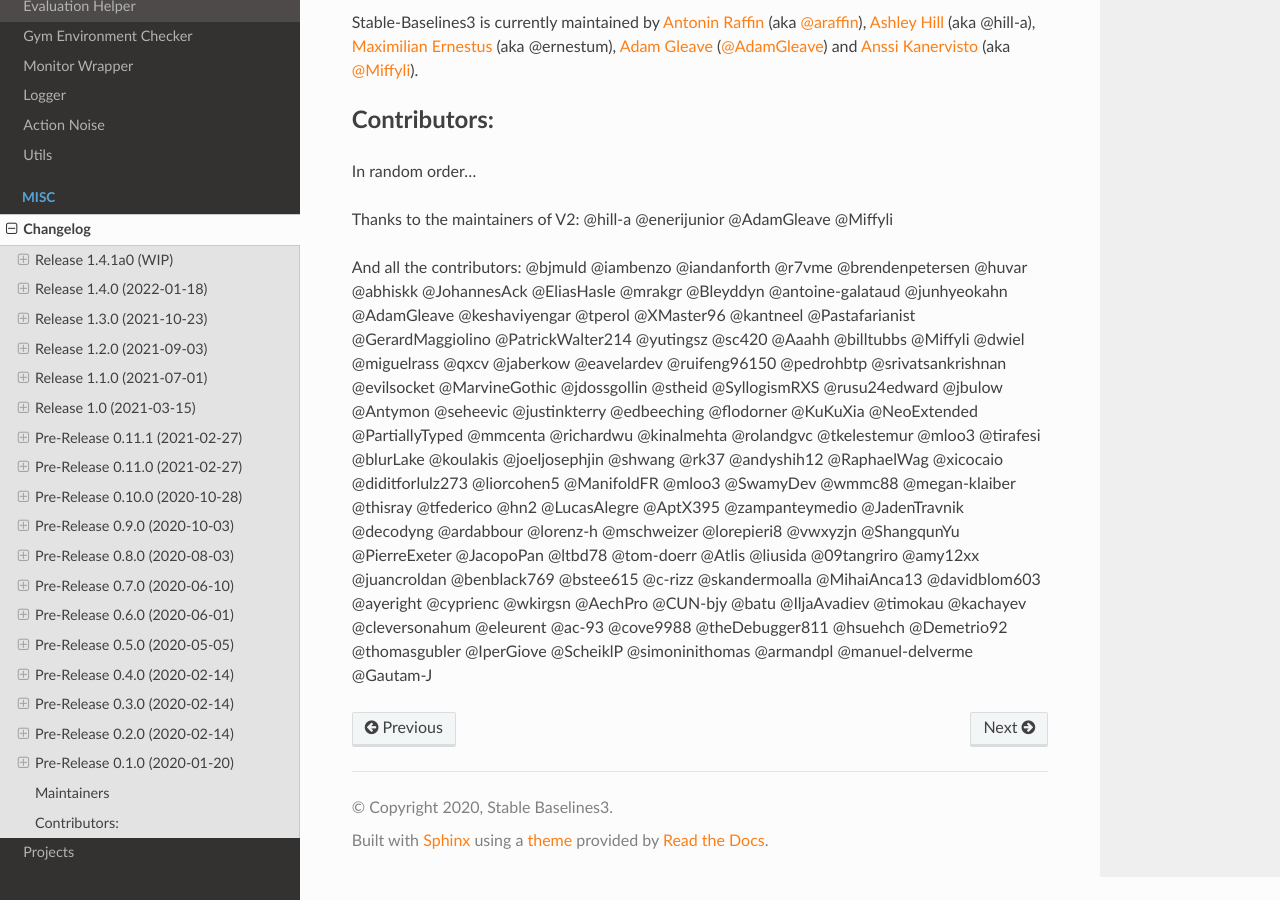
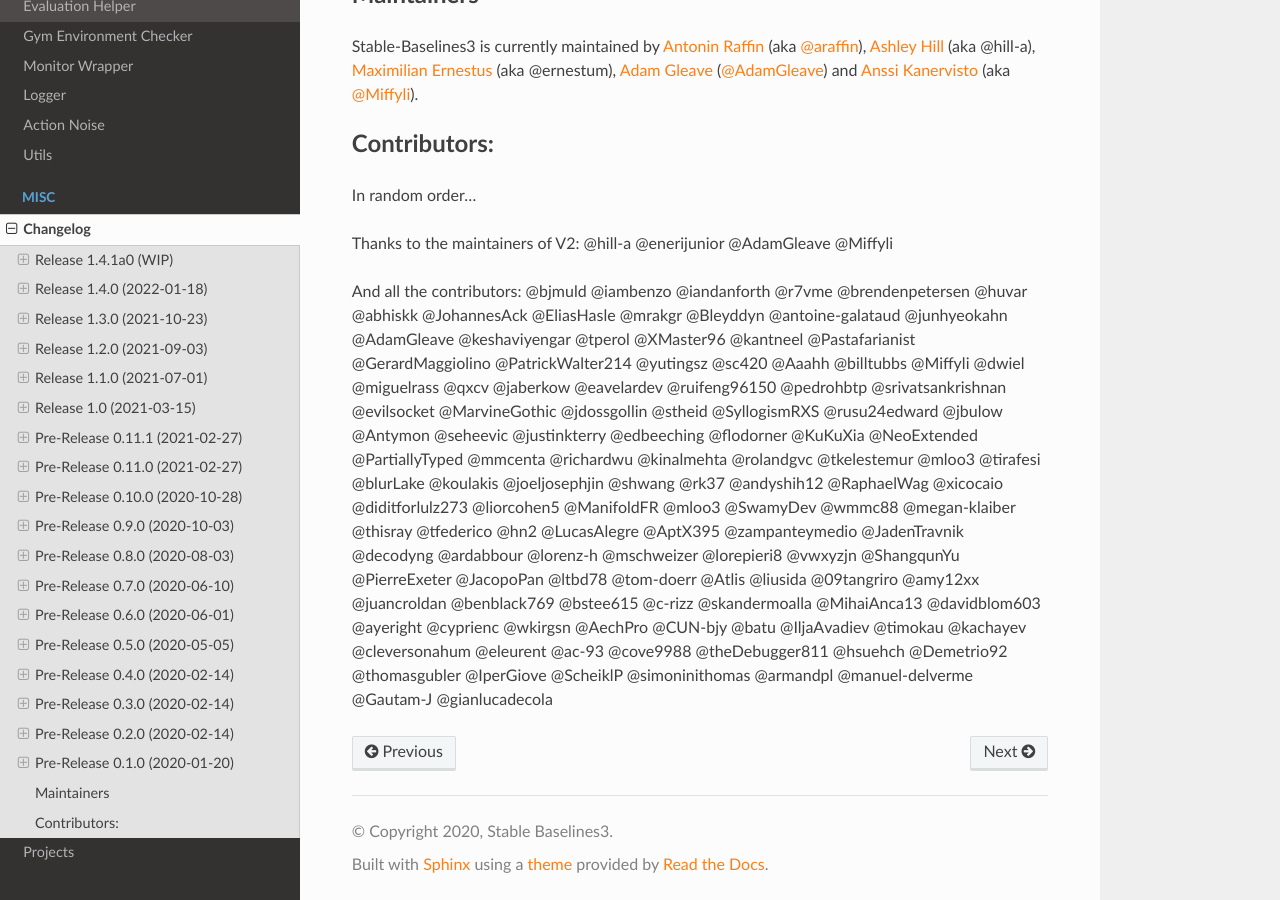
Before and after one commit to DLR-RM/stable-baselines3, a Sphinx documentation site: the page built from docs/misc/changelog.rst, in a window 1280 px wide and 900 px high, scrolled down 21485 px. Built offline with Sphinx 7.4.7 and the Read the Docs theme 2.0.0, drawn with Linux system fonts in a browser that asks for light colours; some of the changed text lies outside the part shown.

Commit message:
update changelog.

```diff
--- a/docs/misc/changelog.rst
+++ b/docs/misc/changelog.rst
@@ -40,6 +40,7 @@
 - Added doc on Hugging Face integration (@simoninithomas)
 - Added furuta pendulum project to project list (@armandpl)
 - Fix indentation 2 spaces to 4 spaces in custom env documentation example (@Gautam-J)
+- Update MlpExtractor docstring (@gianlucadecola)
 
 
 Release 1.4.0 (2022-01-18)
@@ -919,4 +920,4 @@
 @benblack769 @bstee615 @c-rizz @skandermoalla @MihaiAnca13 @davidblom603 @ayeright @cyprienc
 @wkirgsn @AechPro @CUN-bjy @batu @IljaAvadiev @timokau @kachayev @cleversonahum
 @eleurent @ac-93 @cove9988 @theDebugger811 @hsuehch @Demetrio92 @thomasgubler @IperGiove @ScheiklP
-@simoninithomas @armandpl @manuel-delverme @Gautam-J
+@simoninithomas @armandpl @manuel-delverme @Gautam-J @gianlucadecola
```
